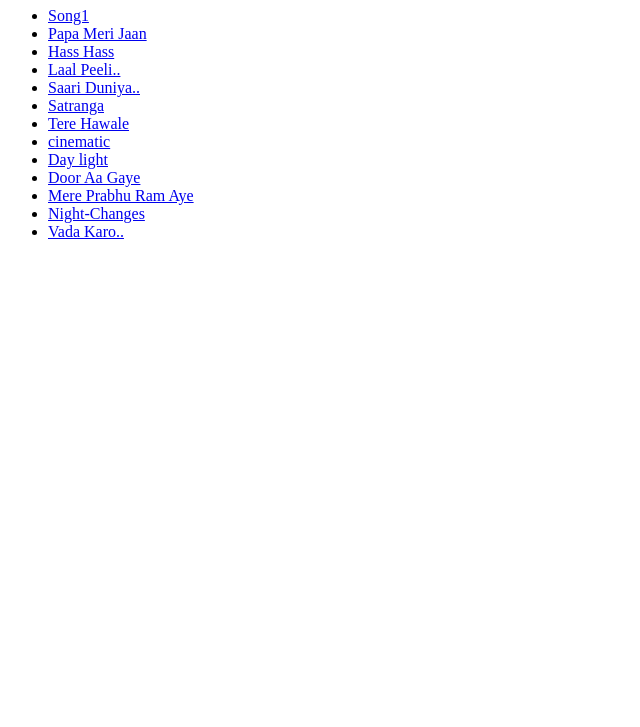
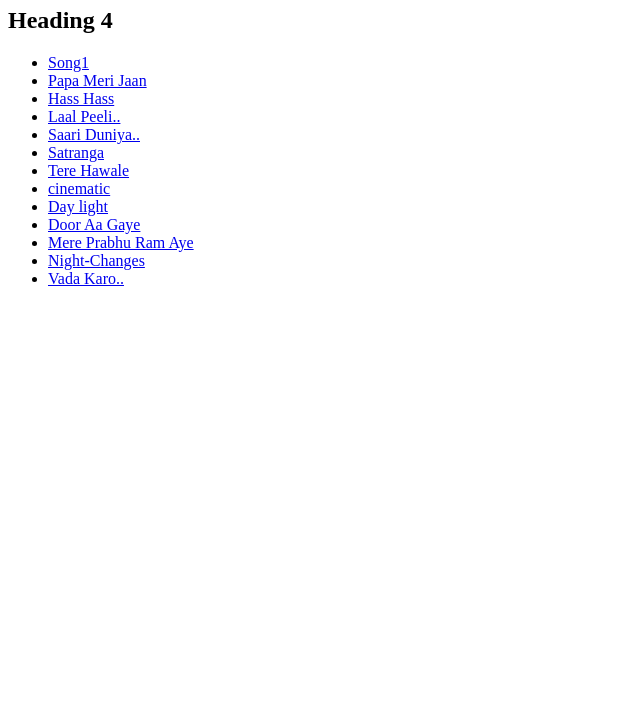
Before and after one commit to sachinsingh29/songs, a plain HTML site: page songindex.html in a window 1280 px wide. Shown: the part 73-800 px from the top of the page, without its empty margins (0-640 px from the left). Drawn offline with Linux system fonts and the light colour scheme.

Commit message:
Update songindex.html

```diff
--- a/songindex.html
+++ b/songindex.html
@@ -7,6 +7,8 @@
   </head>
   <body>
     <h1>Song List</h1>
+
+    <h2>Heading 4</h2>
 
     <ul>
       <li>
```
